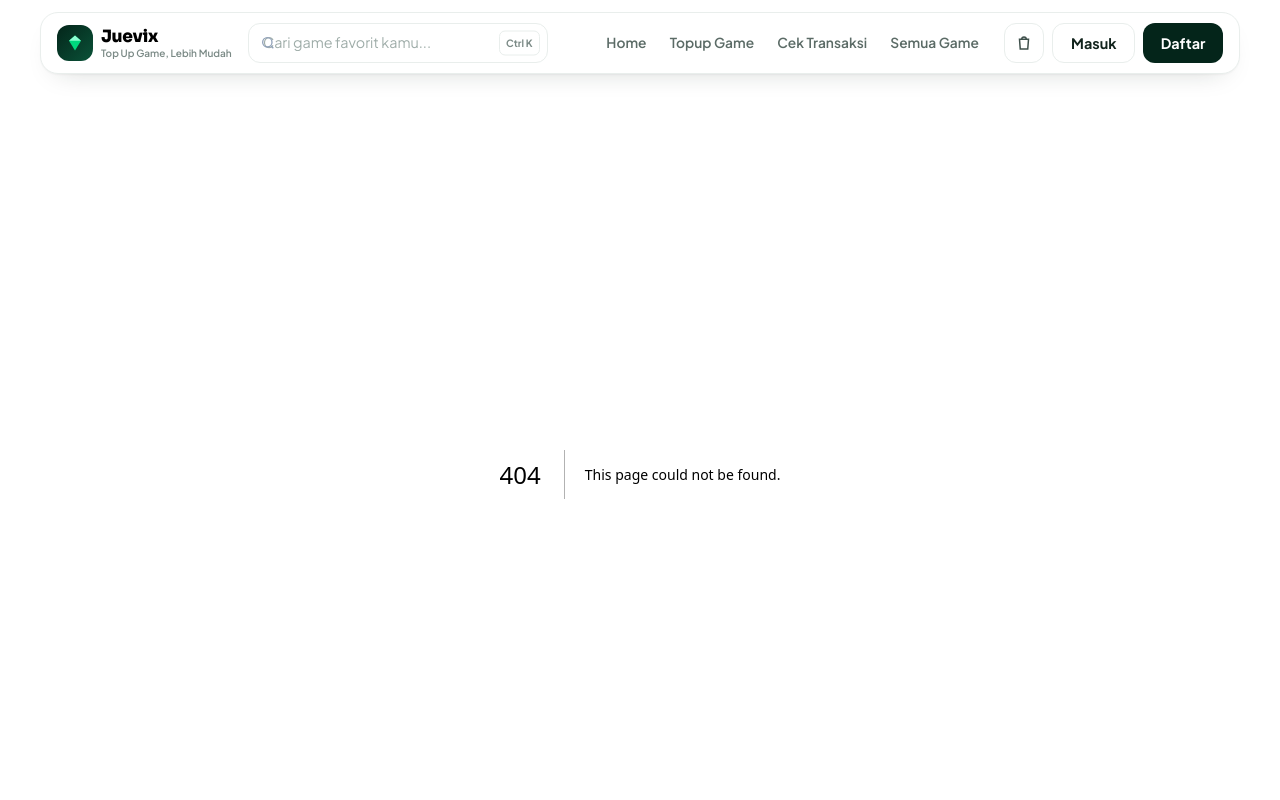
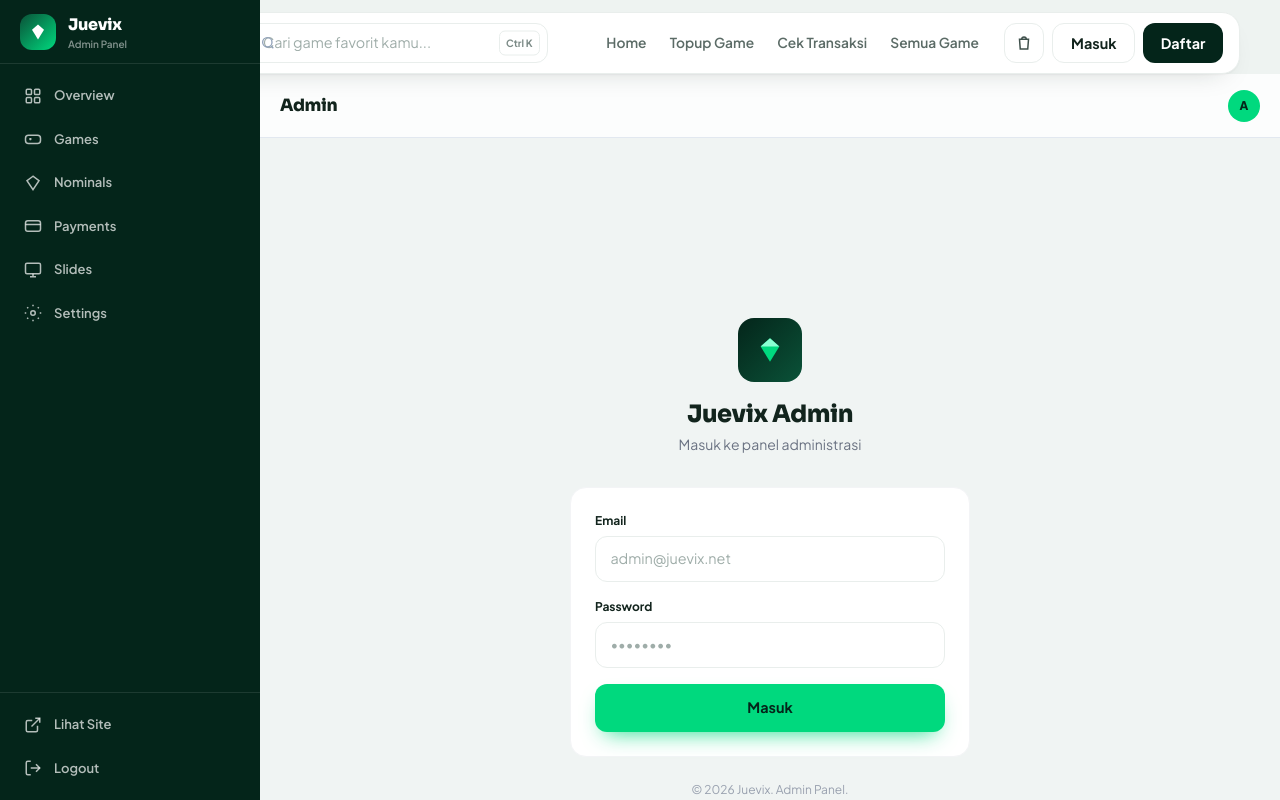
Before and after one commit to ersetdigital-sudo/-Juevix, a Next.js app: page /admin/login in a window 1280 px wide. Before the commit this address had no page. Shown: the top 800 px of the page. Built offline with nearby package versions, Linux system fonts and the light colour scheme.

Commit message:
feat: admin login authentication
- Login page at /admin/login
- Cookie-based session (httpOnly, 7 days)
- Middleware to protect /admin routes
- Logout button in sidebar
- Admin credentials via env vars (ADMIN_EMAIL, ADMIN_PASSWORD)
- Default: admin@juevix.net / juevix123

```diff
--- a/src/app/admin/layout.tsx
+++ b/src/app/admin/layout.tsx
@@ -121,7 +121,7 @@ export default function AdminLayout({ children }: { children: React.ReactNode })
           })}
         </nav>
 
-        <div className="p-3 border-t border-white/10">
+        <div className="p-3 border-t border-white/10 space-y-1">
           <Link
             href="/"
             target="_blank"
@@ -134,6 +134,20 @@ export default function AdminLayout({ children }: { children: React.ReactNode })
             </svg>
             Lihat Site
           </Link>
+          <button
+            onClick={async () => {
+              await fetch("/api/admin/auth/logout", { method: "POST" });
+              window.location.href = "/admin/login";
+            }}
+            className="flex items-center gap-3 px-3 py-2.5 rounded-xl text-[13px] font-semibold text-white/70 hover:bg-red-500/20 hover:text-red-400 transition-all w-full"
+          >
+            <svg width="18" height="18" viewBox="0 0 24 24" fill="none" stroke="currentColor" strokeWidth="2">
+              <path d="M9 21H5a2 2 0 0 1-2-2V5a2 2 0 0 1 2-2h4" />
+              <polyline points="16 17 21 12 16 7" />
+              <line x1="21" y1="12" x2="9" y2="12" />
+            </svg>
+            Logout
+          </button>
         </div>
       </aside>
 
--- /dev/null
+++ b/src/app/admin/login/page.tsx
@@ -0,0 +1,96 @@
+"use client";
+
+import { useState } from "react";
+import { useRouter } from "next/navigation";
+
+export default function AdminLogin() {
+  const [email, setEmail] = useState("");
+  const [password, setPassword] = useState("");
+  const [error, setError] = useState("");
+  const [loading, setLoading] = useState(false);
+  const router = useRouter();
+
+  const handleLogin = async (e: React.FormEvent) => {
+    e.preventDefault();
+    setError("");
+    setLoading(true);
+
+    const res = await fetch("/api/admin/auth", {
+      method: "POST",
+      headers: { "Content-Type": "application/json" },
+      body: JSON.stringify({ email, password }),
+    });
+
+    const data = await res.json();
+
+    if (data.success) {
+      router.push("/admin");
+      router.refresh();
+    } else {
+      setError("Email atau password salah!");
+    }
+    setLoading(false);
+  };
+
+  return (
+    <div className="min-h-screen bg-[#f0f4f3] flex items-center justify-center px-4">
+      <div className="w-full max-w-[400px]">
+        <div className="text-center mb-8">
+          <div className="w-16 h-16 mx-auto rounded-2xl grid place-items-center mb-4" style={{ background: "linear-gradient(135deg,#04251a,#0a5238)" }}>
+            <svg width="28" height="28" viewBox="0 0 24 24" fill="none">
+              <path d="M12 2 4 9l8 13 8-13-8-7Z" fill="#00D97E" />
+              <path d="M12 2 4 9h16l-8-7Z" fill="#8bffd2" />
+            </svg>
+          </div>
+          <h1 className="font-display text-2xl font-extrabold">Juevix Admin</h1>
+          <p className="text-[14px] text-gray-500 mt-1">Masuk ke panel administrasi</p>
+        </div>
+
+        <form onSubmit={handleLogin} className="bg-white rounded-2xl border border-gray-100 p-6 space-y-4">
+          {error && (
+            <div className="bg-red-50 border border-red-200 text-red-600 text-[13px] font-semibold rounded-xl px-4 py-3">
+              {error}
+            </div>
+          )}
+
+          <div>
+            <label className="block text-[12px] font-bold mb-1.5">Email</label>
+            <input
+              type="email"
+              className="jx-input"
+              value={email}
+              onChange={(e) => setEmail(e.target.value)}
+              placeholder="admin@juevix.net"
+              required
+            />
+          </div>
+
+          <div>
+            <label className="block text-[12px] font-bold mb-1.5">Password</label>
+            <input
+              type="password"
+              className="jx-input"
+              value={password}
+              onChange={(e) => setPassword(e.target.value)}
+              placeholder="••••••••"
+              required
+            />
+          </div>
+
+          <button
+            type="submit"
+            disabled={loading}
+            className="jx-btn jx-btn-primary w-full text-[14px]"
+            style={{ minHeight: 48 }}
+          >
+            {loading ? "Masuk..." : "Masuk"}
+          </button>
+        </form>
+
+        <p className="text-center text-[12px] text-gray-400 mt-6">
+          &copy; 2026 Juevix. Admin Panel.
+        </p>
+      </div>
+    </div>
+  );
+}
--- /dev/null
+++ b/src/app/api/admin/auth/logout/route.ts
@@ -0,0 +1,13 @@
+import { NextRequest, NextResponse } from "next/server";
+
+export async function POST() {
+  const response = NextResponse.json({ success: true });
+  response.cookies.set("admin_token", "", {
+    httpOnly: true,
+    secure: process.env.NODE_ENV === "production",
+    sameSite: "lax",
+    path: "/",
+    maxAge: 0,
+  });
+  return response;
+}
--- /dev/null
+++ b/src/app/api/admin/auth/route.ts
@@ -0,0 +1,29 @@
+import { NextRequest, NextResponse } from "next/server";
+
+export async function POST(req: NextRequest) {
+  const { email, password } = await req.json();
+
+  const adminEmail = process.env.ADMIN_EMAIL;
+  const adminPassword = process.env.ADMIN_PASSWORD;
+
+  if (!adminEmail || !adminPassword) {
+    return NextResponse.json(
+      { error: "Admin credentials not configured" },
+      { status: 500 }
+    );
+  }
+
+  if (email === adminEmail && password === adminPassword) {
+    const response = NextResponse.json({ success: true });
+    response.cookies.set("admin_token", "authenticated", {
+      httpOnly: true,
+      secure: process.env.NODE_ENV === "production",
+      sameSite: "lax",
+      path: "/",
+      maxAge: 60 * 60 * 24 * 7, // 7 days
+    });
+    return response;
+  }
+
+  return NextResponse.json({ error: "Invalid credentials" }, { status: 401 });
+}
--- /dev/null
+++ b/src/middleware.ts
@@ -0,0 +1,26 @@
+import { NextRequest, NextResponse } from "next/server";
+
+export function middleware(req: NextRequest) {
+  const { pathname } = req.nextUrl;
+
+  if (pathname === "/admin/login") {
+    return NextResponse.next();
+  }
+
+  if (pathname.startsWith("/api/admin")) {
+    return NextResponse.next();
+  }
+
+  if (pathname.startsWith("/admin")) {
+    const token = req.cookies.get("admin_token")?.value;
+    if (!token) {
+      return NextResponse.redirect(new URL("/admin/login", req.url));
+    }
+  }
+
+  return NextResponse.next();
+}
+
+export const config = {
+  matcher: ["/admin/:path*"],
+};
```
